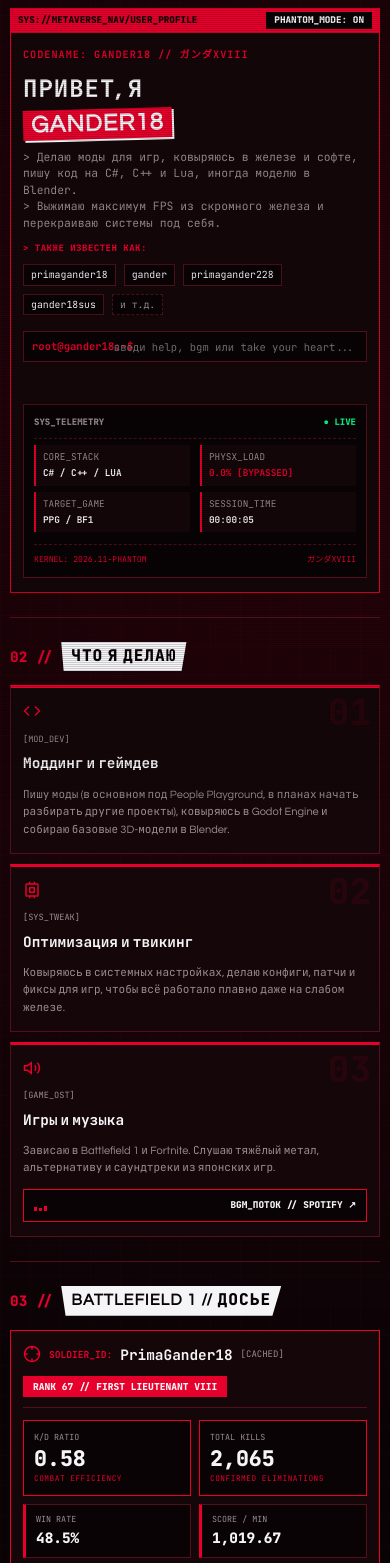
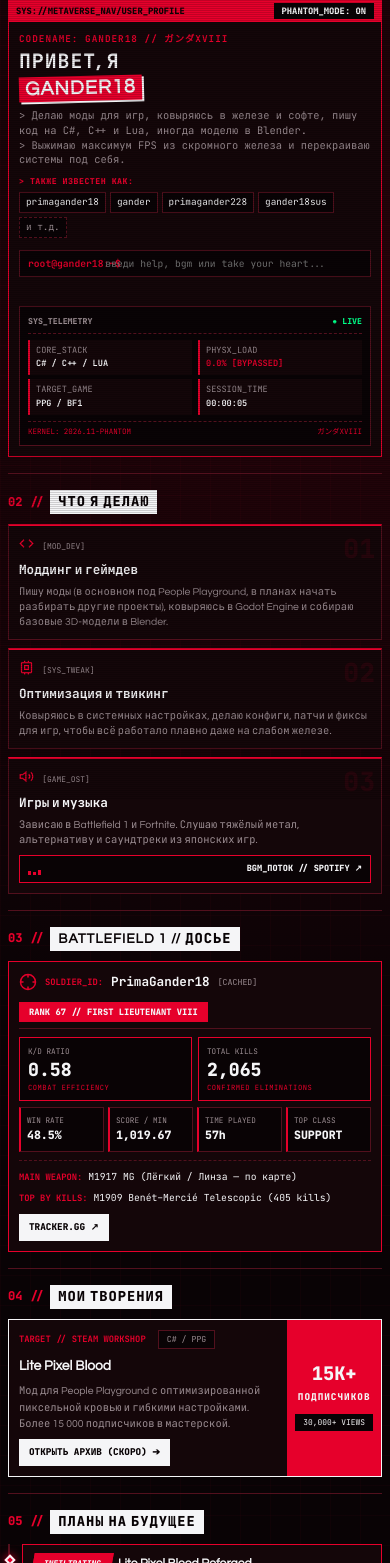
Before and after one commit to Gander18/gander18.github.io, a plain HTML site: page index.html in a window 390 px wide. Shown: the part 45-1608 px from the top of the page. Drawn offline with Linux system fonts and the light colour scheme; no server answers.

Commit message:
Add files via upload

```diff
--- a/style.css
+++ b/style.css
@@ -966,31 +966,36 @@ body {
   font-weight: bold;
 }
 
-/* ================= ОТДЕЛЬНАЯ МОБИЛЬНАЯ ВЕРСИЯ (<= 780px) ================= */
-/* Компактные мини-блоки, сетка 2x2 и уменьшенный масштаб под экран телефона */
+/* ================= МИНИ-ВЕРСИЯ ДЛЯ ТЕЛЕФОНОВ (<= 780px) ================= */
+/* Сверхкомпактные виджеты-блоки без пустого воздуха */
 @media (max-width: 780px) {
   html {
-    font-size: 12px; /* Весь сайт пропорционально уменьшается на 25% */
+    font-size: 11px;
   }
 
   .container {
-    padding: 0 10px;
+    padding: 0 8px;
   }
 
-  /* Компактная шапка в 1 аккуратную полосу без перекрытия экрана */
+  /* Тонкая шапка */
   .header {
     position: static;
     border-bottom-width: 1px;
   }
 
   .header-inner {
-    padding: 8px 10px;
+    padding: 6px 8px;
     gap: 6px;
   }
 
   .logo {
     font-size: 1.15rem;
     letter-spacing: 1px;
+  }
+
+  .sys-dot {
+    width: 7px;
+    height: 7px;
   }
 
   .header-controls {
@@ -1011,89 +1016,118 @@ body {
   }
 
   .nav a {
-    font-size: 0.85rem;
+    font-size: 0.9rem;
     padding: 3px 6px;
     background-color: var(--bg-panel);
     border: 1px solid var(--border-red);
   }
 
   .lang-btn {
-    font-size: 0.85rem;
-    padding: 4px 8px;
+    font-size: 0.9rem;
+    padding: 3px 7px;
     clip-path: none;
   }
 
-  /* Секции сжаты по высоте */
+  /* Плотные секции */
   .section {
-    padding: 24px 0;
+    padding: 16px 0;
   }
 
   .section-header {
-    margin-bottom: 14px;
-    gap: 8px;
+    margin-bottom: 10px;
+    gap: 6px;
+  }
+
+  .sec-num {
+    font-size: 1.1rem;
   }
 
   .section-title {
-    font-size: 1.35rem;
-    padding: 2px 10px;
+    font-size: 1.25rem;
+    padding: 1px 8px;
+    clip-path: none;
   }
 
-  /* Hero в формате мини-карточки */
+  .section-desc {
+    margin-bottom: 10px;
+    font-size: 0.95rem;
+  }
+
+  /* 1. Мини-Hero */
   .hero {
-    padding-top: 12px;
+    padding-top: 8px;
   }
 
   .terminal-bar {
-    font-size: 0.78rem;
-    padding: 4px 8px;
+    font-size: 0.8rem;
+    padding: 3px 8px;
     clip-path: none;
   }
 
   .hero-box {
-    padding: 14px 12px;
+    padding: 10px;
     border-width: 1px;
     box-shadow: none;
   }
 
   .hero-grid {
     grid-template-columns: 1fr;
-    gap: 12px;
+    gap: 10px;
   }
 
   .hero-left {
-    gap: 12px;
+    gap: 8px;
+  }
+
+  .alias-tag {
+    margin-bottom: 4px;
+    font-size: 0.85rem;
   }
 
   .hero h1 {
-    font-size: 2rem;
-    margin-bottom: 10px;
+    font-size: 1.8rem;
+    margin-bottom: 8px;
   }
 
   .highlight-cut {
-    padding: 1px 8px;
+    padding: 1px 6px;
+    margin-top: 2px;
     box-shadow: 2px 2px 0px var(--white);
   }
 
   .lead {
     font-size: 0.95rem;
-    margin-bottom: 10px;
-    line-height: 1.45;
+    margin-bottom: 8px;
+    line-height: 1.4;
+  }
+
+  .aka-label {
+    margin-bottom: 4px;
+  }
+
+  .aka-tags {
+    gap: 4px;
   }
 
   .aka-pill {
-    font-size: 0.82rem;
-    padding: 2px 7px;
+    font-size: 0.85rem;
+    padding: 2px 6px;
     clip-path: none;
   }
 
   .cli-box {
-    padding: 6px 8px;
+    padding: 5px 8px;
     gap: 6px;
   }
 
-  /* Системный монитор превращается в компактную 2x2 плитку без лишнего радара */
+  .cli-output {
+    margin-top: 5px;
+    min-height: 14px;
+  }
+
+  /* Компактный системный монитор */
   .sys-monitor {
-    padding: 10px;
+    padding: 8px;
     clip-path: none;
   }
 
@@ -1101,19 +1135,23 @@ body {
     display: none;
   }
 
+  .mon-header {
+    padding-bottom: 4px;
+  }
+
   .mon-rows {
     display: grid;
     grid-template-columns: 1fr 1fr;
-    gap: 6px 10px;
+    gap: 4px 6px;
     margin-top: 6px;
   }
 
   .mon-row {
     flex-direction: column;
-    gap: 1px;
+    gap: 0;
     border-bottom: none;
     background-color: var(--bg-panel);
-    padding: 5px 7px;
+    padding: 4px 6px;
     border-left: 2px solid var(--red-main);
   }
 
@@ -1121,83 +1159,121 @@ body {
     text-align: left;
   }
 
-  /* Навыки — компактные блоки */
+  .mon-footer {
+    margin-top: 6px;
+    padding-top: 4px;
+  }
+
+  /* 2. Навыки — мини-карточки в 1 плотную стопку */
   .grid-3 {
     grid-template-columns: 1fr;
-    gap: 10px;
+    gap: 8px;
   }
 
   .skill-module {
-    padding: 14px 12px;
+    padding: 10px;
+    border-top-width: 2px;
   }
 
   .bg-index {
-    font-size: 3rem;
-    right: 8px;
-    top: -4px;
+    font-size: 2.4rem;
+    right: 6px;
+    top: 2px;
   }
 
   .module-icon {
-    margin-bottom: 6px;
+    display: inline-block;
+    vertical-align: middle;
+    margin-bottom: 0;
+    margin-right: 6px;
   }
 
   .module-icon svg {
-    width: 18px;
-    height: 18px;
+    width: 15px;
+    height: 15px;
+  }
+
+  .module-tag {
+    display: inline-block;
+    vertical-align: middle;
+    margin-bottom: 0;
+  }
+
+  .skill-module h3 {
+    font-size: 1.15rem;
+    margin: 4px 0;
+  }
+
+  .skill-module p {
+    font-size: 0.95rem;
+    line-height: 1.4;
   }
 
   .skill-bgm {
-    gap: 12px;
+    gap: 8px;
   }
 
   .bgm-btn {
-    padding: 8px 10px;
+    padding: 6px 8px;
     clip-path: none;
   }
 
-  /* BF1 — супер-компактная сетка статов */
+  /* 3. BF1 — мини-информер 3x2 */
   .bf1-terminal {
-    padding: 12px;
+    padding: 10px;
     border-width: 1px;
     box-shadow: none;
   }
 
   .bf1-header {
-    padding-bottom: 10px;
-    margin-bottom: 12px;
+    padding-bottom: 6px;
+    margin-bottom: 8px;
+  }
+
+  .bf1-nick {
+    font-size: 1.15rem;
   }
 
   .bf1-bento {
     grid-template-columns: 1fr;
-    gap: 8px;
-    margin-bottom: 12px;
+    gap: 6px;
+    margin-bottom: 8px;
   }
 
-  .bf1-hero-stats,
-  .bf1-sub-stats {
-    gap: 8px;
+  .bf1-hero-stats {
+    gap: 6px;
   }
 
   .stat-hero-box {
-    padding: 10px;
+    padding: 7px 8px;
     clip-path: none;
   }
 
   .stat-big {
-    font-size: 1.8rem;
+    font-size: 1.65rem;
     margin: 2px 0;
   }
 
+  .bf1-sub-stats {
+    grid-template-columns: repeat(4, 1fr);
+    gap: 4px;
+  }
+
   .stat-mini {
-    padding: 8px 10px;
+    padding: 6px;
+    border-left-width: 2px;
+  }
+
+  .stat-value {
+    font-size: 1.05rem;
   }
 
   .bf1-footer {
-    padding-top: 10px;
-    gap: 10px;
+    padding-top: 8px;
+    gap: 8px;
   }
 
-  /* Витрина проекта — горизонтальный мини-блок */
+  /* 4. Витрина проекта — узкий блок */
   .archive-showcase {
     grid-template-columns: 1fr auto;
     border-width: 1px;
@@ -1205,63 +1281,76 @@ body {
   }
 
   .archive-main {
-    padding: 12px;
-    gap: 8px;
+    padding: 10px;
+    gap: 6px;
   }
 
   .archive-main h3 {
-    font-size: 1.35rem;
+    font-size: 1.25rem;
   }
 
   .archive-metric {
-    padding: 12px 10px;
-    min-width: 92px;
+    padding: 10px 8px;
+    min-width: 78px;
   }
 
   .metric-number {
-    font-size: 1.9rem;
+    font-size: 1.7rem;
   }
 
   .p5-btn {
-    padding: 7px 12px;
+    padding: 6px 10px;
     clip-path: none;
   }
 
-  /* Roadmap — узкий таймлайн */
+  /* 5. Roadmap — компактный список */
   .timeline {
-    padding-left: 14px;
-    gap: 10px;
+    padding-left: 12px;
+    gap: 6px;
   }
 
   .timeline-item {
-    padding: 10px 12px;
+    padding: 8px 10px;
   }
 
   .tl-marker {
-    left: -20px;
-    top: 14px;
-    width: 10px;
-    height: 10px;
+    left: -17px;
+    top: 11px;
+    width: 8px;
+    height: 8px;
   }
 
-  /* Контакты — сетка 2 кнопки в ряд */
+  .tl-top {
+    gap: 6px;
+    margin-bottom: 4px;
+  }
+
+  .tl-top h3 {
+    font-size: 1.1rem;
+  }
+
+  /* 6. Контакты — мелкие плитки 2 в ряд */
   .contacts-grid {
     grid-template-columns: 1fr 1fr;
-    gap: 8px;
+    gap: 6px;
   }
 
   .p5-contact {
-    padding: 10px;
-    gap: 8px;
+    padding: 7px 8px;
+    gap: 6px;
     clip-path: none;
   }
 
   .c-icon svg {
-    width: 16px;
-    height: 16px;
+    width: 14px;
+    height: 14px;
+  }
+
+  .c-val {
+    font-size: 0.9rem;
   }
 
   .footer {
-    padding: 14px 0;
+    padding: 10px 0;
   }
 }
```
